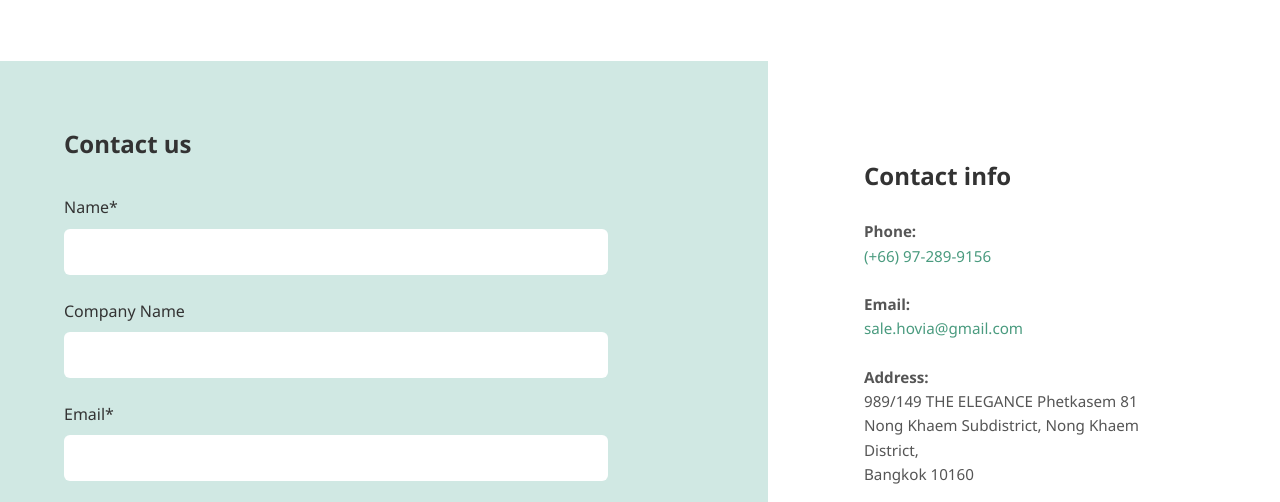
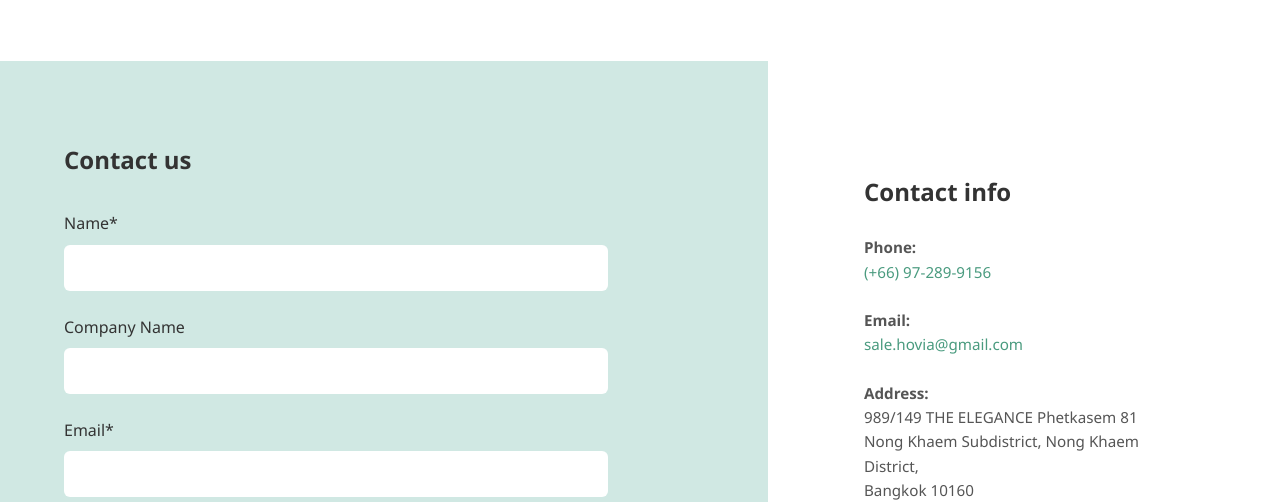
Before and after one commit to 1itt1echicken/hovia, a plain HTML site: page index.html in a window 1280 px wide. Shown: the part 1977-2479 px from the top of the page. Drawn offline with Linux system fonts and the light colour scheme.

Commit message:
Initial Commit - Hovia

```diff
--- a/products-styles.css
+++ b/products-styles.css
@@ -279,7 +279,6 @@
 }
 
 /* Contact CTA Section */
-/* Contact CTA Section */
 .contact-cta {
     background: linear-gradient(135deg, #4a9b7f 0%, #2d7a6f 100%);
     padding: 4rem 5%;
--- a/styles.css
+++ b/styles.css
@@ -382,7 +382,7 @@ nav a:hover {
 /* Contact Section */
 .contact {
     background: linear-gradient(to right, #d0e8e3 60%, white 40%);
-    padding: 4rem 5%;
+    padding: 5rem 5%;
 }
 
 .contact-container {
```
